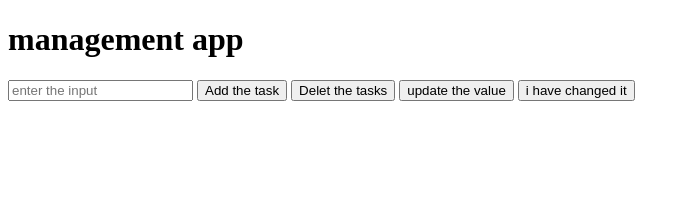
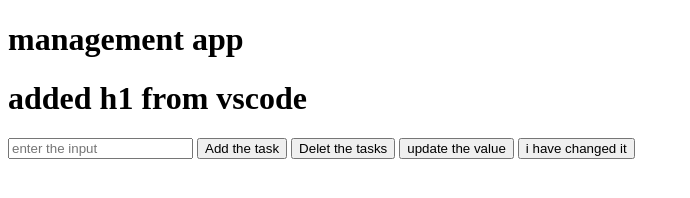
Before and after one commit to Rohan-Netrakar/tem_tudu_list, a plain HTML site: page index.html in a window 1280 px wide. Shown: the whole page, without its empty margins (0-690 px from the left). Drawn offline with Linux system fonts and the light colour scheme.

Commit message:
4th version

```diff
--- a/index.html
+++ b/index.html
@@ -7,6 +7,7 @@
   </head>
   <body>
     <h1>management app</h1>
+    <h1>added h1 from vscode</h1>
     <form action="">
       <input class="input" type="text" placeholder="enter the input" />
       <button class="submit">Add the task</button>
```
